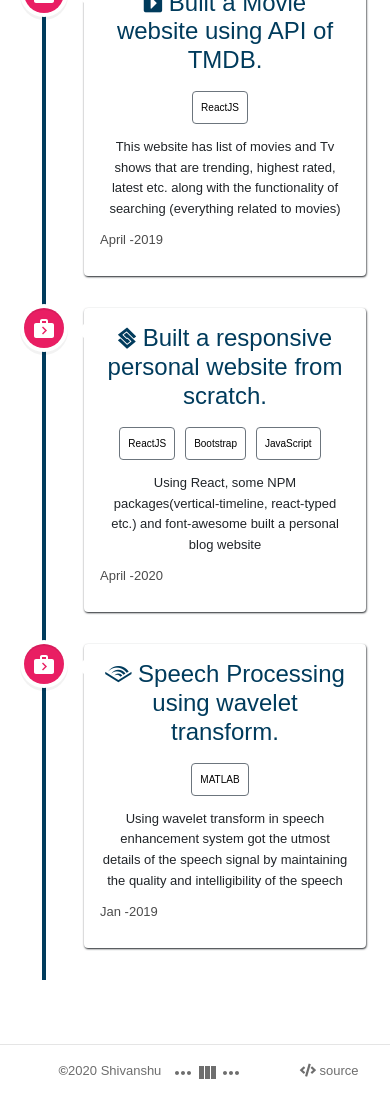
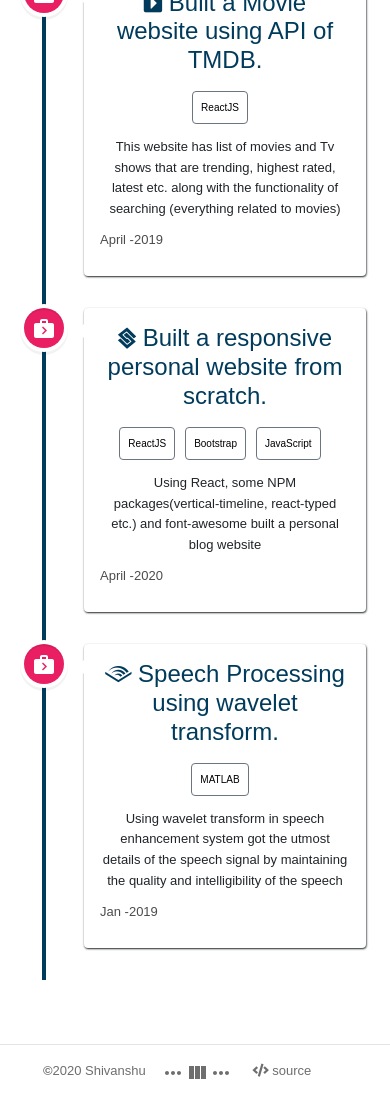
Before and after one commit to singhshivanshu/Blog, a React (Create React App) app: page /projects in a window 390 px wide. Shown: the part 203-1303 px from the top of the page. Built offline with nearby package versions, Linux system fonts and the light colour scheme.

Commit message:
@media update

```diff
--- a/src/styles.css
+++ b/src/styles.css
@@ -102,7 +102,7 @@
   display: flex;
   justify-content: space-between;
   color: rgb(110, 110, 110);
-  margin-left: 24.20% !important;
+  margin-left: 23.10% !important;
   font-size: small ;
   width: 68% !important;
 }
@@ -116,23 +116,25 @@
 
 @media (max-width: 560px) {
   .container-f {
-    margin-left: 15% !important;
+    margin-left: 11% !important;
     justify-content: start;
     width: auto !important;
   }
   .box2 {
-    margin-left: 13%;
+    margin-left: 21%;
   }
   .box3 {
-    margin-left: 20%;
+    margin-left: 10%;
+  }
+
+}
+
+@media (min-width: 1441px) {
+  .container-f {
+    margin-left: 24.20% !important;
   }
 }
 
-@media (min-width: 1440px) {
-  .container-f {
-    margin-left: 23.10% !important;
-  }
-}
 
 .link-foot {
   color: rgb(110, 110, 110) ;
```
